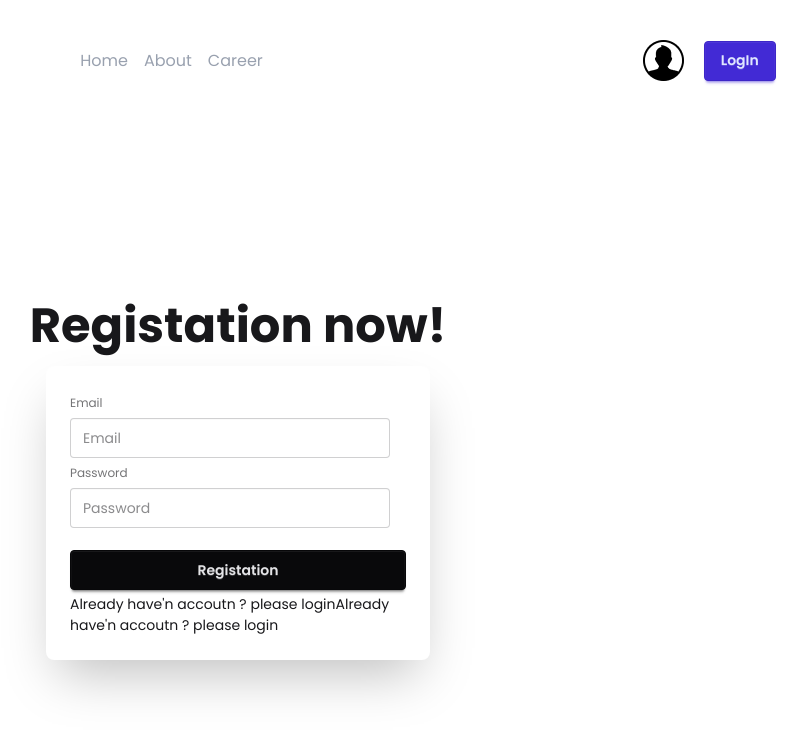
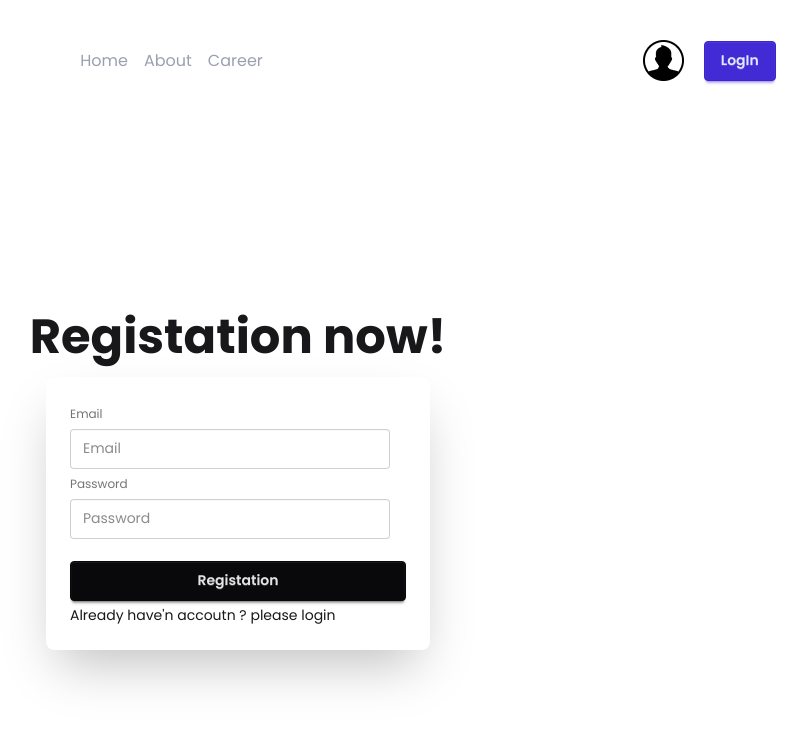
Before and after one commit to asik247/-news-website-2026-, a React (Vite) app: page /auth/registation in a window 1280 px wide. Shown: the top 734 px of the page, without its empty margins (402-1209 px from the left). Built offline with nearby package versions, Linux system fonts and the light colour scheme.

Commit message:
registation desing done

```diff
--- a/src/Components/Registation.jsx
+++ b/src/Components/Registation.jsx
@@ -23,7 +23,6 @@ const Registation = () => {
                                 </fieldset>
                                 <div>
                                    Already have'n accoutn ? please <Link to={'/auth/login'}>login</Link>
-                                   Already have'n accoutn ? please <Link to={'/auth/login'}>login</Link>
                                 </div>
                             </form>
                         </div>
```
